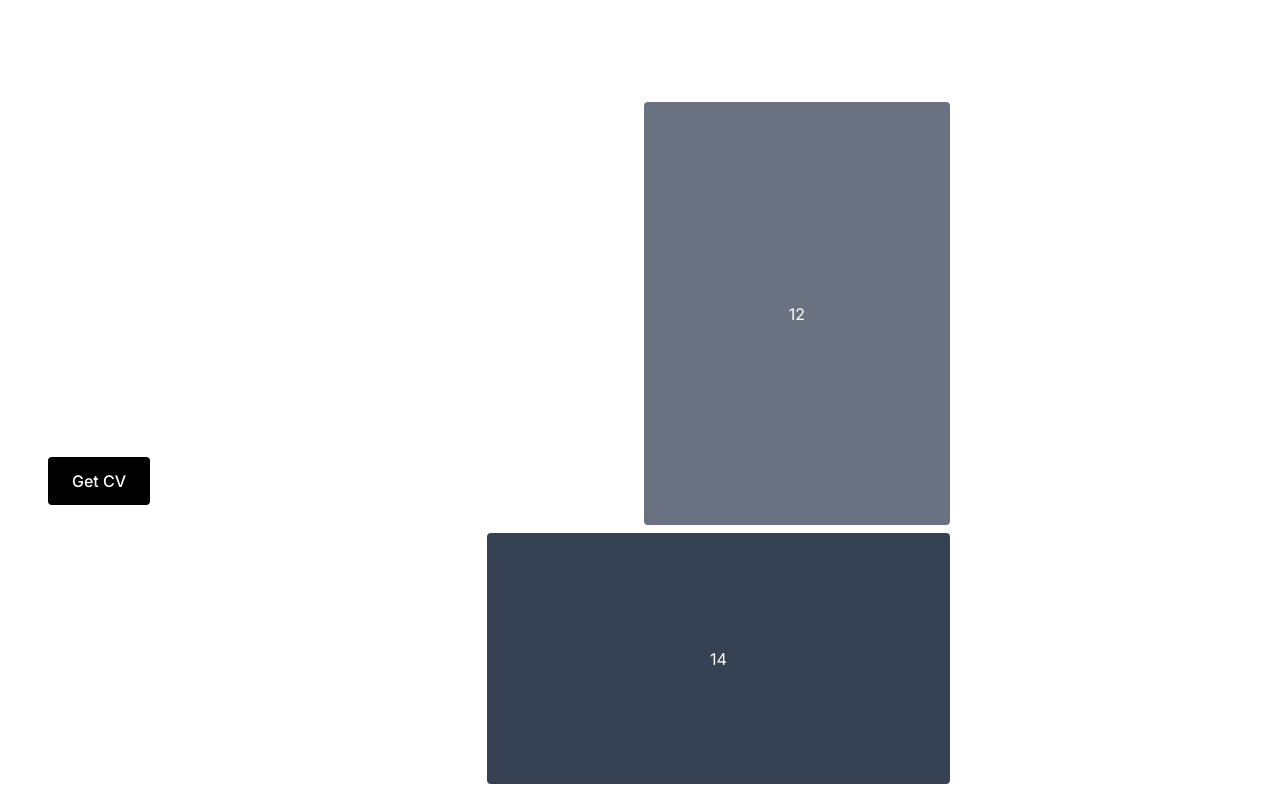
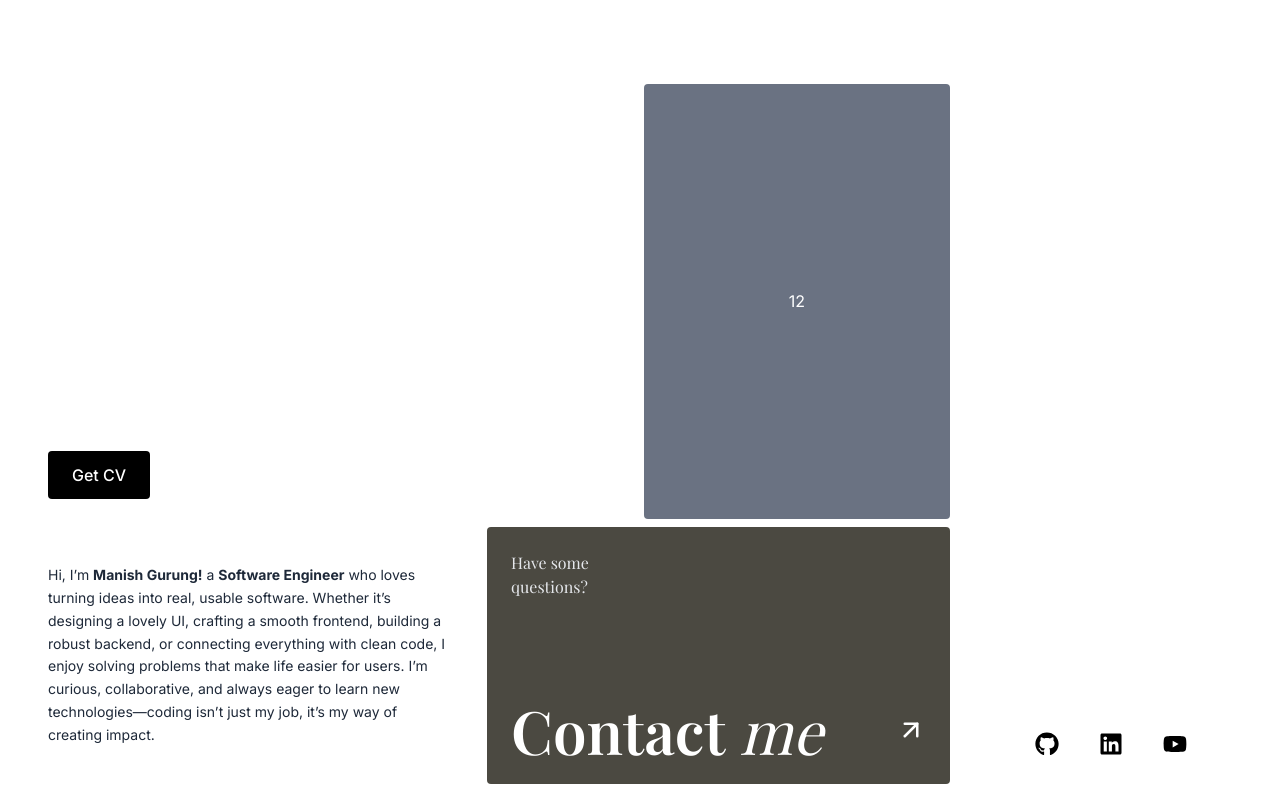
Before and after one commit to Gurung-Manish/Portfolio, a Next.js app: page / in a window 1280 px wide. Built offline with nearby package versions, Linux system fonts and the light colour scheme; a web font is replaced by a local one.

Commit message:
added contact me panel

```diff
--- /dev/null
+++ b/src/app/home/components/ContactPanel.tsx
@@ -0,0 +1,28 @@
+// app/home/components/ContactPanel.tsx
+import { FiArrowUpRight } from "react-icons/fi";
+import Link from "next/link";
+
+export default function ContactPanel() {
+  return (
+    <div className="flex flex-col justify-between h-full w-full p-4 md:p-6">
+      {/* Top text */}
+      <h2 className="text-md text-gray-200 mb-2">
+        Have some <br /> questions?
+      </h2>
+      {/* Bottom row: text left, arrow right */}
+      <Link
+        href="/contact"
+        className="group flex items-center justify-between w-full cursor-pointer"
+      >
+        <h1 className="text-6xl text-white transition-colors duration-300 group-hover:text-gray-300">
+          <span className="font-semibold">Contact </span>
+          <span className="italic">me</span>
+        </h1>
+
+        <div className="text-white text-3xl transition-colors duration-300 group-hover:text-gray-300">
+          <FiArrowUpRight />
+        </div>
+      </Link>
+    </div>
+  );
+}
--- a/src/app/home/components/Header.tsx
+++ b/src/app/home/components/Header.tsx
@@ -8,10 +8,10 @@ export default function Header() {
 
       {/* Right: Nav Links */}
       <nav className="space-x-6 text-md">
-        <a href="#about" className="hover:underline">
+        <a href="#about" className="font-semibold hover:underline">
           About
         </a>
-        <a href="#contact" className="hover:underline">
+        <a href="#contact" className="font-semibold hover:underline">
           Contact
         </a>
       </nav>
--- /dev/null
+++ b/src/app/home/components/SocialLinks.tsx
@@ -0,0 +1,38 @@
+// app/home/components/SocialLinks.tsx
+import { FaGithub, FaLinkedin, FaYoutube } from "react-icons/fa";
+
+export default function SocialLinks() {
+  return (
+    <div className="flex space-x-6">
+      {/* GitHub */}
+      <a
+        href="https://github.com/Gurung-Manish"
+        target="_blank"
+        rel="noopener noreferrer"
+        className="text-black text-2xl p-2  hover:text-[#4b4941] transition"
+      >
+        <FaGithub />
+      </a>
+
+      {/* LinkedIn */}
+      <a
+        href="https://www.linkedin.com/in/-manish-gurung/"
+        target="_blank"
+        rel="noopener noreferrer"
+        className="text-black text-2xl p-2  hover:text-[#4b4941] transition"
+      >
+        <FaLinkedin />
+      </a>
+
+      {/* YouTube */}
+      <a
+        href="https://www.youtube.com/@_manish_gurung_" // replace with your channel URL
+        target="_blank"
+        rel="noopener noreferrer"
+        className="text-black text-2xl p-2 hover:text-[#4b4941] transition-colors"
+      >
+        <FaYoutube />
+      </a>
+    </div>
+  );
+}
--- a/src/app/page.tsx
+++ b/src/app/page.tsx
@@ -1,9 +1,17 @@
 import Header from "@/app/home/components/Header";
+import SocialLinks from "@/app/home/components/SocialLinks";
 import HeroText from "@/app/home/components/HeroText";
+import ContactPanel from "@/app/home/components/ContactPanel";
 
 export default function Home() {
   return (
-    <div className="grid grid-cols-1 gap-2 min-h-screen p-4 md:grid-cols-8 md:grid-rows-9">
+    <div
+      className="grid grid-cols-1 gap-2 min-h-screen p-4 md:grid-cols-8"
+      style={{
+        gridTemplateRows: "auto 2fr 2fr 2fr 2fr 2fr 2fr 2fr 2fr", // flexible row heights
+        height: "100vh", // full viewport height
+      }}
+    >
       {/* Top Header */}
       <div
         className="flex items-center justify-center rounded col-span-1 md:col-span-8"
@@ -14,33 +22,45 @@ export default function Home() {
 
       {/* Panel top left */}
       <div
-        className="flex items-center justify-center rounded col-span-1 md:col-span-4 md:row-span-5 md:row-start-2"
+        className="flex items-center justify-center rounded col-span-1 md:col-span-4 md:row-span-5 md:row-start-2 min-h-0"
         style={{ background: "var(--containerBackground)" }}
       >
         <HeroText />
       </div>
 
       {/* Panel top right Profile Image */}
-      <div className="bg-gray-500 flex items-center justify-center rounded col-span-1 md:col-span-2 md:col-start-5 md:row-span-5 md:row-start-2">
+      <div className="bg-gray-500 flex items-center justify-center rounded col-span-1 md:col-span-2 md:col-start-5 md:row-span-5 md:row-start-2 min-h-0">
         12
       </div>
 
       {/* Panel bottom left */}
       <div
-        className="flex items-center justify-center rounded col-span-1 md:col-span-3 md:col-start-1 md:row-span-3 md:row-start-7"
+        className="flex items-center justify-center rounded col-span-1 md:col-span-3 md:col-start-1 md:row-span-3 md:row-start-7 p-4 md:p-8"
         style={{ background: "var(--containerBackground)" }}
       >
-        13
+        <p className="text-left text-gray-800 leading-relaxed text-sm sm:text-sm md:text-sm lg:text-lg xl:text-sm">
+          Hi, I’m <span className="font-bold">Manish Gurung!</span> a{" "}
+          <span className="font-bold">Software Engineer</span> who loves turning
+          ideas into real, usable software. Whether it’s designing a lovely UI,
+          crafting a smooth frontend, building a robust backend, or connecting
+          everything with clean code, I enjoy solving problems that make life
+          easier for users. I’m curious, collaborative, and always eager to
+          learn new technologies—coding isn’t just my job, it’s my way of
+          creating impact.
+        </p>
       </div>
 
       {/* Panel bottom right contact */}
-      <div className="bg-gray-700 flex items-center justify-center rounded col-span-1 md:col-span-3 md:col-start-4 md:row-span-3 md:row-start-7">
-        14
+      <div
+        className="flex items-center justify-center rounded col-span-1 md:col-span-3 md:col-start-4 md:row-span-3 md:row-start-7 min-h-0"
+        style={{ background: "#4b4941" }}
+      >
+        <ContactPanel />
       </div>
 
       {/* Panel right sidebar project container */}
       <div
-        className="flex items-center justify-center rounded col-span-1 md:col-span-2 md:col-start-7 md:row-span-7 md:row-start-2 text-white"
+        className="flex items-center justify-center rounded col-span-1 md:col-span-2 md:col-start-7 md:row-span-7 md:row-start-2 text-white min-h-0"
         style={{ background: "var(--containerBackground)" }}
       >
         15
@@ -48,10 +68,10 @@ export default function Home() {
 
       {/* Panel bottommost right, social links */}
       <div
-        className="flex items-center justify-center rounded col-span-1 md:col-span-2 md:col-start-7 md:row-start-9 text-white"
+        className="flex items-center justify-center rounded col-span-1 md:col-span-2 md:col-start-7 md:row-start-9 text-white min-h-0"
         style={{ background: "var(--containerBackground)" }}
       >
-        16
+        <SocialLinks />
       </div>
     </div>
   );
```
Also changed, not shown: package.json (+6 -5 lines), 1 other file (tests, documents, lock files or other folders).
